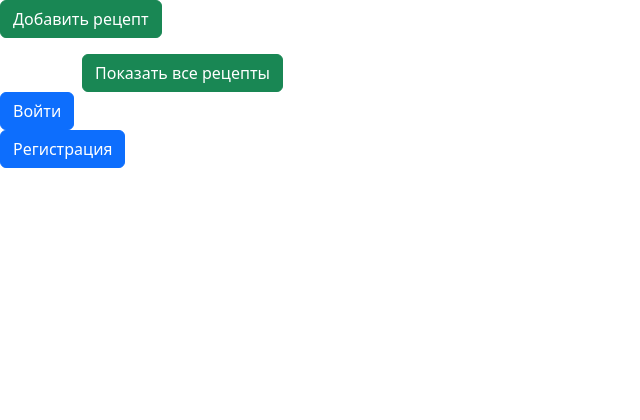
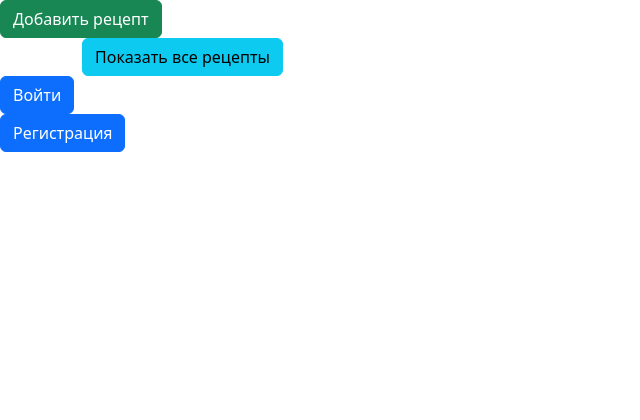
Before and after one commit to daniil-koblov/gb_final, a Django app: page / in a window 1280 px wide. Shown: the top 420 px of the page, without its empty margins (0-640 px from the left). Run offline with Django 5.2, Linux system fonts and the light colour scheme; data that the repository does not hold is empty.

Commit message:
last commit before upload to server.

```diff
--- a/recipe_site/recipe_app/templates/recipe_app/get_recipe.html
+++ b/recipe_site/recipe_app/templates/recipe_app/get_recipe.html
@@ -14,6 +14,7 @@
         {% if user.is_authenticated %}
         <a href="{% url 'recipe_app:edit_recipe' id_recipe=recipe.id %}" class="btn btn-warning">Редактировать</a>
         {% endif %}
+        <a href="{% url 'recipe_app:get_full_recipes' %}" class="btn btn-info">Показать все рецепты</a>
         <form method="get" action="{% url 'recipe_app:index' %}">
             <button type="submit" class="btn btn-primary">Выйти на главную страницу</button>
         </form>
--- a/recipe_site/recipe_app/templates/recipe_app/index.html
+++ b/recipe_site/recipe_app/templates/recipe_app/index.html
@@ -13,7 +13,7 @@
             <p>Время приготовления: {{ el.time_cooking }}</p>
             <a href="{% url 'recipe_app:get_recipe' el.id %}" class="btn btn-info">Подробнее</a>
         {% endfor %}
-        <a href="{% url 'recipe_app:get_full_recipes' %}" class="btn btn-success mt-3">Показать все рецепты</a>
+        <a href="{% url 'recipe_app:get_full_recipes' %}" class="btn btn-info">Показать все рецепты</a>
     </div>
         <!-- Блок для авторизованных и неавторизованных пользователей -->
         <div>
```
